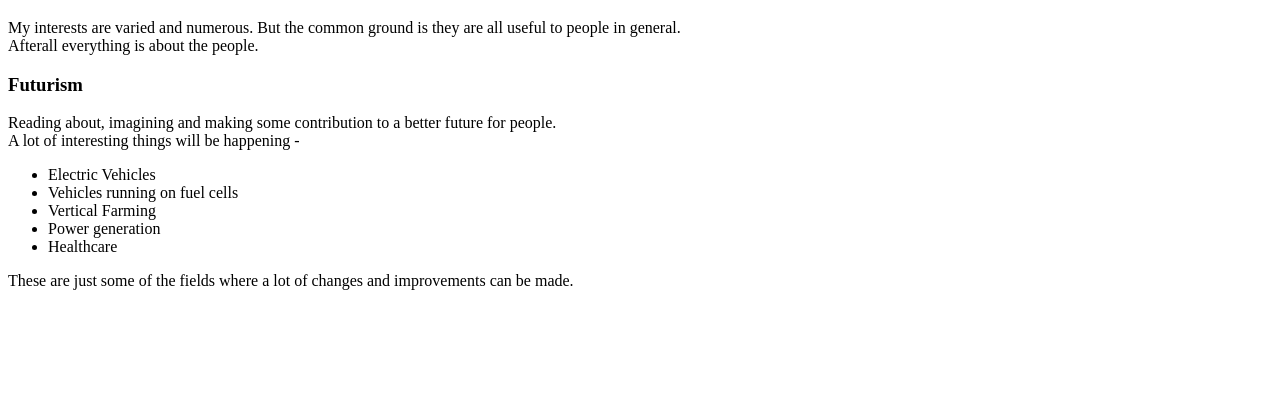
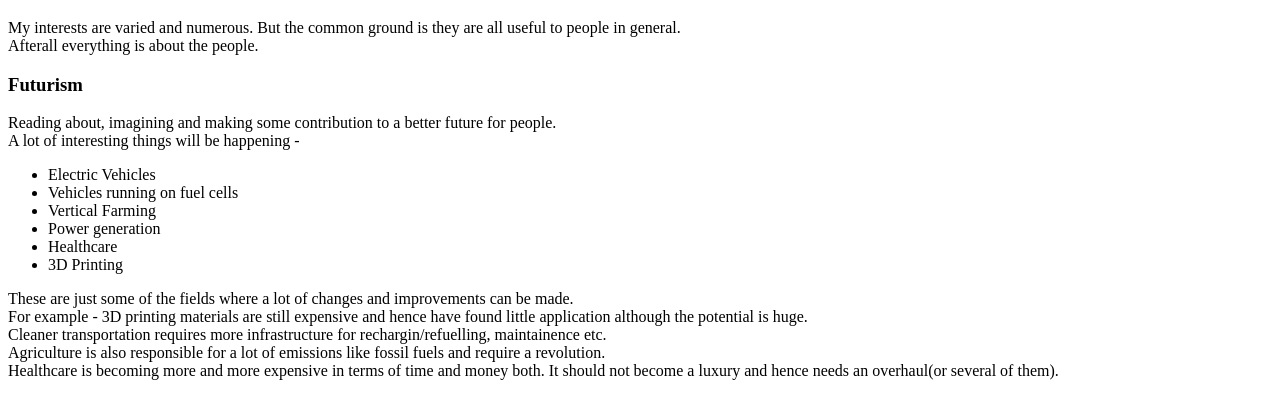
Before and after one commit to Akashdeepsingh98/SSD-Assgt-2, a plain HTML site: page interests.html in a window 1280 px wide. Shown: the part 111-530 px from the top of the page. Drawn offline with Linux system fonts and the light colour scheme.

Commit message:
Update interests.html

```diff
--- a/interests.html
+++ b/interests.html
@@ -20,12 +20,12 @@
         <h1>
             My Interests
         </h1>
-    </div>
 
-    <div>
-        My interests are varied and numerous. But the common ground is they are all useful to people in general. <br>
+        <p>
+            My interests are varied and numerous. But the common ground is they are all useful to people in general.
+            <br>
             Afterall everything is about the people.
-    </div>
+        </p>
 
         <div>
             <h3>
@@ -39,9 +39,19 @@
                 <li>Vertical Farming</li>
                 <li>Power generation</li>
                 <li>Healthcare</li>
+                <li>3D Printing</li>
             </ul>
-        These are just some of the fields where a lot of changes and improvements can be made.
+            <p>
+                These are just some of the fields where a lot of changes and improvements can be made.<br>
+                For example - 3D printing materials are still expensive and hence have found little application although the potential is huge.<br>
+                Cleaner transportation requires more infrastructure for rechargin/refuelling, maintainence etc.<br>
+                Agriculture is also responsible for a lot of emissions like fossil fuels and require a revolution.<br>
+                Healthcare is becoming more and more expensive in terms of time and money both. It should not become a luxury and hence needs an overhaul(or several of them).
+            </p>
         </div>
+
+    </div>
+
 </body>
 
 </html>
```
Lines whose indentation alone changed are shown as unchanged.
